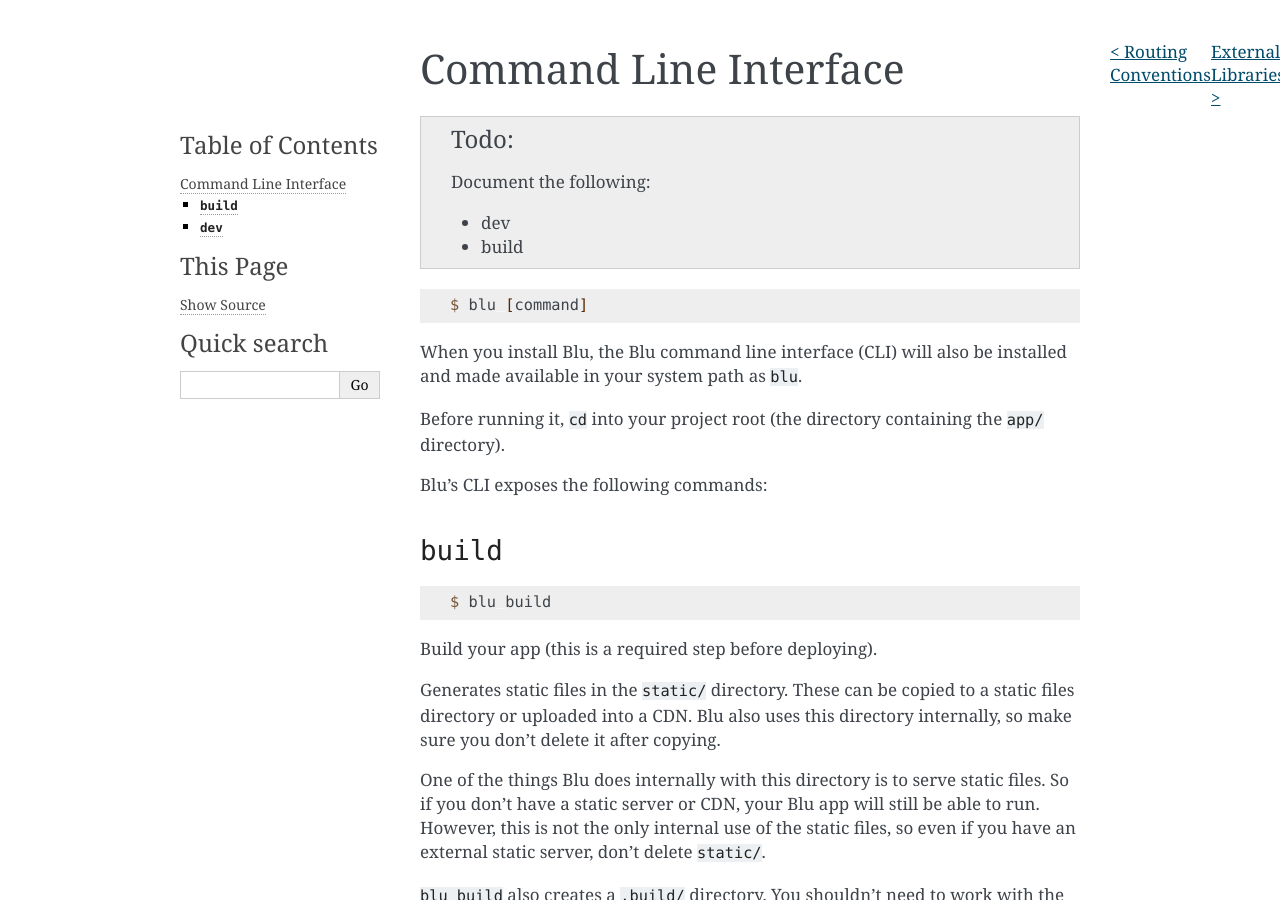
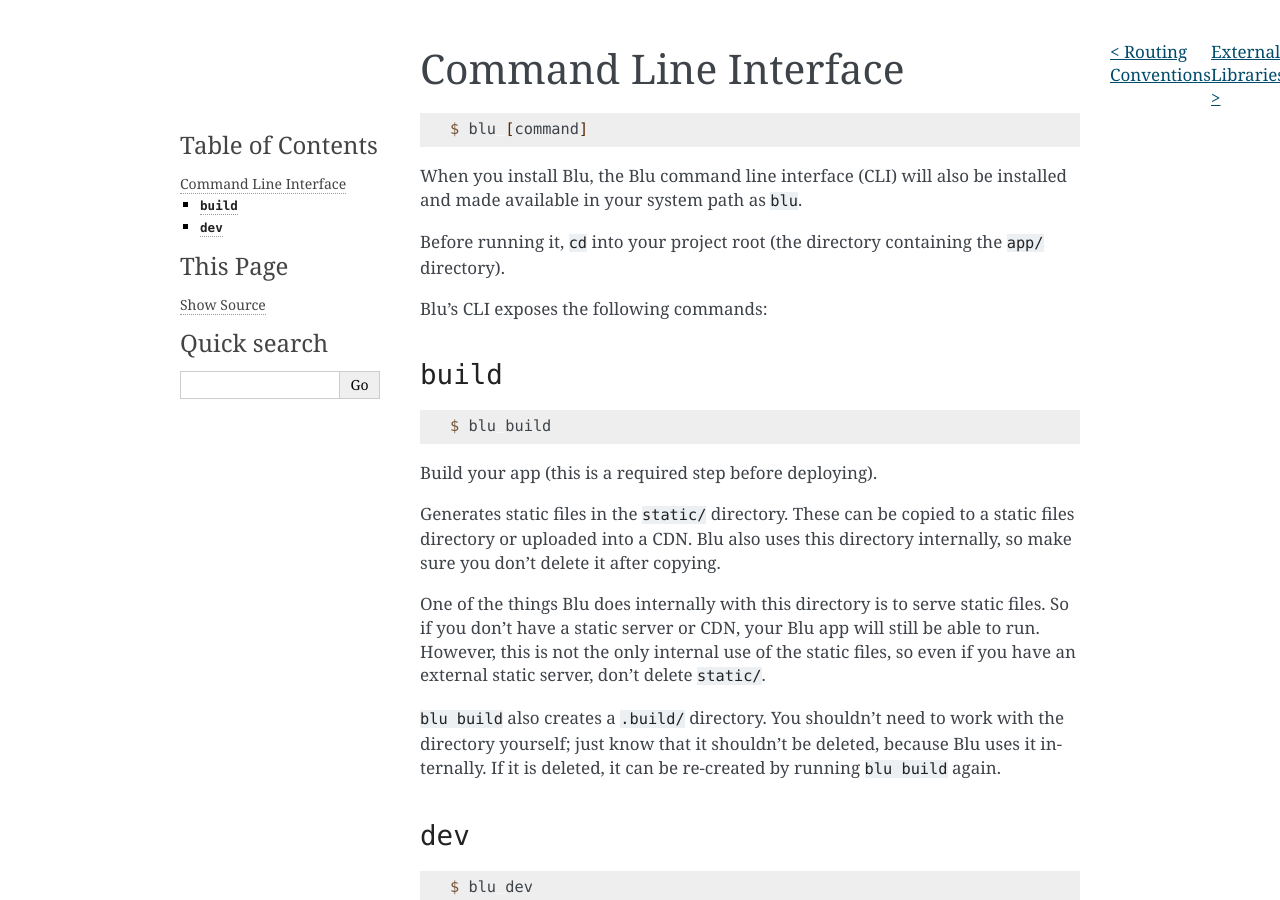
Before and after one commit to johnlarson/blu, a Sphinx documentation site: the page built from docs/api-reference/cli.rst, in a window 1280 px wide and 900 px high. Built offline with Sphinx 7.4.7, drawn with Linux system fonts in a browser that asks for light colours.

Commit message:
blu.html reference

```diff
--- a/docs/api-reference/blu.html.rst
+++ b/docs/api-reference/blu.html.rst
@@ -1,9 +1,5 @@
 ``blu.html``
 ============
 
-.. todo::
-
-    Document this.
-
 .. automodule:: blu.html
     :special-members: __getattr__
--- a/docs/api-reference/cli.rst
+++ b/docs/api-reference/cli.rst
@@ -1,12 +1,5 @@
 Command Line Interface
 ======================
-
-.. todo::
-
-  Document the following:
-
-  - dev
-  - build
 
 .. code-block:: console
 
```
